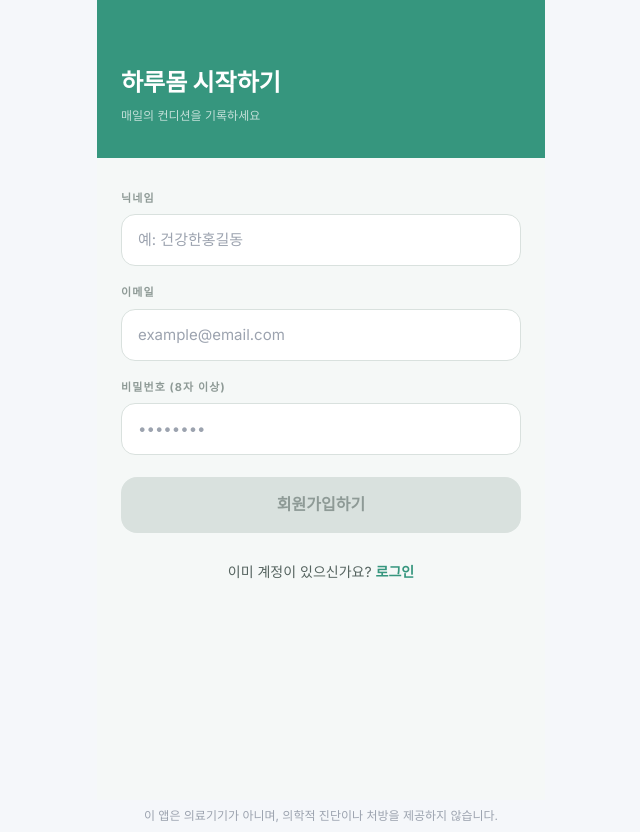
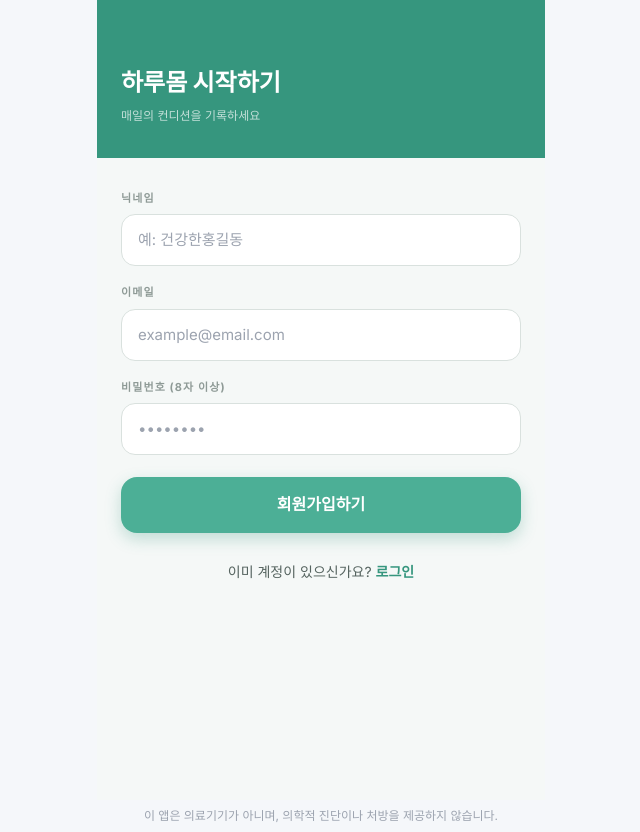
Before and after one commit to jjibbudoong-maker/harumom, a Next.js app: page /auth/signup in a window 1280 px wide. Shown: the whole page, without its empty margins (319-959 px from the left). Built offline with nearby package versions, Linux system fonts and the light colour scheme; no server answers.

Commit message:
fix: 회원가입 버튼 항상 활성화 — 검증을 submit 핸들러로 이동, onInput 추가

```diff
--- a/app/auth/signup/page.tsx
+++ b/app/auth/signup/page.tsx
@@ -34,6 +34,8 @@ export default function SignupPage() {
 
   async function handleSignup(e: React.FormEvent) {
     e.preventDefault()
+    if (!nickname.trim()) { setError('닉네임을 입력해주세요.'); return }
+    if (!email.includes('@')) { setError('올바른 이메일을 입력해주세요.'); return }
     if (password.length < 8) { setError('비밀번호는 8자 이상이어야 합니다.'); return }
     setLoading(true); setError(null)
     const { data, error: err } = await supabase.auth.signUp({
@@ -98,18 +100,24 @@ export default function SignupPage() {
         <form onSubmit={handleSignup} style={{ display: 'flex', flexDirection: 'column', gap: 18 }}>
           <div>
             <label style={{ display: 'block', fontSize: 11, fontWeight: 700, letterSpacing: '0.1em', textTransform: 'uppercase', color: C.inkFaint, marginBottom: 7 }}>닉네임</label>
-            <input type="text" value={nickname} onChange={e => setNickname(e.target.value)}
-              required maxLength={20} placeholder="예: 건강한홍길동" style={fieldStyle} />
+            <input type="text" value={nickname}
+              onChange={e => setNickname(e.target.value)}
+              onInput={e => setNickname((e.target as HTMLInputElement).value)}
+              maxLength={20} placeholder="예: 건강한홍길동" style={fieldStyle} />
           </div>
           <div>
             <label style={{ display: 'block', fontSize: 11, fontWeight: 700, letterSpacing: '0.1em', textTransform: 'uppercase', color: C.inkFaint, marginBottom: 7 }}>이메일</label>
-            <input type="email" value={email} onChange={e => setEmail(e.target.value)}
-              required placeholder="example@email.com" autoComplete="email" style={fieldStyle} />
+            <input type="email" value={email}
+              onChange={e => setEmail(e.target.value)}
+              onInput={e => setEmail((e.target as HTMLInputElement).value)}
+              placeholder="example@email.com" autoComplete="email" style={fieldStyle} />
           </div>
           <div>
             <label style={{ display: 'block', fontSize: 11, fontWeight: 700, letterSpacing: '0.1em', textTransform: 'uppercase', color: C.inkFaint, marginBottom: 7 }}>비밀번호 (8자 이상)</label>
-            <input type="password" value={password} onChange={e => setPassword(e.target.value)}
-              required minLength={8} placeholder="••••••••" autoComplete="new-password" style={fieldStyle} />
+            <input type="password" value={password}
+              onChange={e => setPassword(e.target.value)}
+              onInput={e => setPassword((e.target as HTMLInputElement).value)}
+              placeholder="••••••••" autoComplete="new-password" style={fieldStyle} />
           </div>
 
           {error && (
@@ -118,14 +126,14 @@ export default function SignupPage() {
             </div>
           )}
 
-          <button type="submit" disabled={loading || !canSubmit} style={{
+          <button type="submit" disabled={loading} style={{
             width: '100%', padding: '15px 0', borderRadius: 16,
-            background: canSubmit && !loading ? C.mint : C.lineStrong,
-            color: canSubmit && !loading ? 'white' : C.inkFaint,
+            background: loading ? C.lineStrong : C.mint,
+            color: loading ? C.inkFaint : 'white',
             border: 'none', fontSize: 16, fontWeight: 700,
-            cursor: canSubmit && !loading ? 'pointer' : 'default',
+            cursor: loading ? 'default' : 'pointer',
             fontFamily: 'inherit', marginTop: 4,
-            boxShadow: canSubmit && !loading ? '0 6px 16px rgba(54,150,126,0.28)' : 'none',
+            boxShadow: loading ? 'none' : '0 6px 16px rgba(54,150,126,0.28)',
             transition: 'all .15s',
           }}>
             {loading ? '가입 중...' : '회원가입하기'}
```
